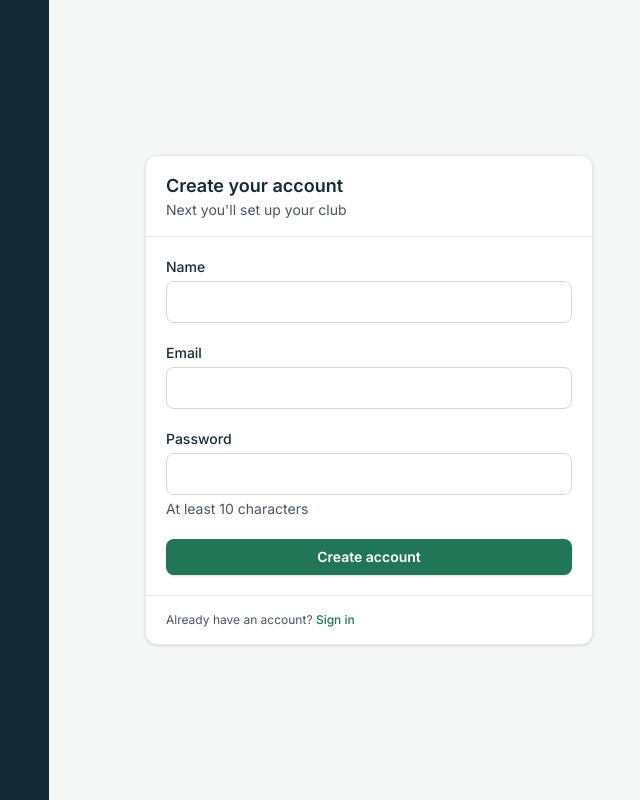
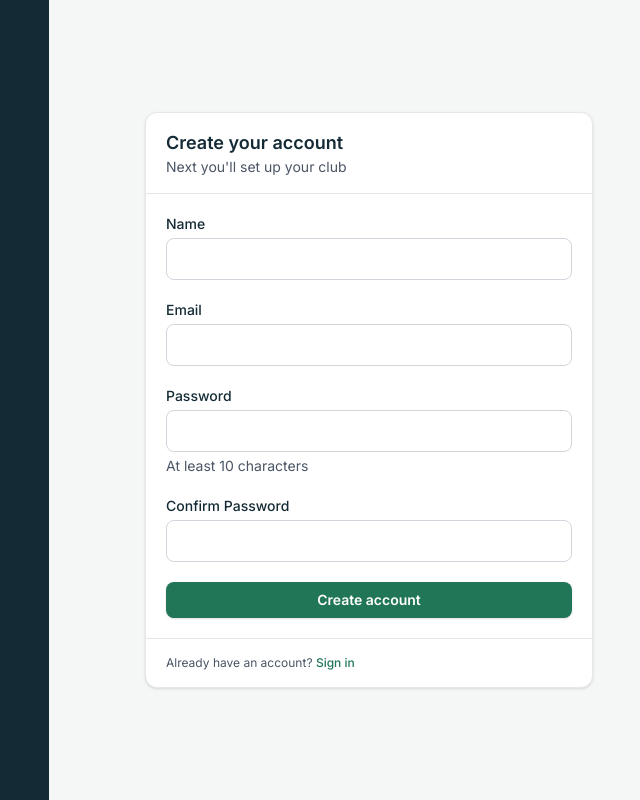
Before and after one commit to josephmabruk/Iclub-management-system, a Next.js app in the folder next-app/: page /register in a window 1280 px wide. Shown: the whole page, without its empty margins (591-1231 px from the left). Built offline with nearby package versions, Linux system fonts and the light colour scheme; no server answers.

Commit message:
feat: confirm password field with match validation

```diff
--- a/next-app/src/app/(auth)/_components/SignupForm.tsx
+++ b/next-app/src/app/(auth)/_components/SignupForm.tsx
@@ -6,21 +6,32 @@ import Input from "@/components/ui/Input";
 import { ROUTES } from "@/constants";
 import { getErrorMessage } from "@/lib/utils";
 import { useSignupMutation } from "@/store/api/authApi";
+import { useState } from "react";
 
 const SignupForm = () => {
   /**VARIABLES */
   const router = useRouter();
   const [signup, { isLoading, error }] = useSignupMutation();
+  const [confirmError, setConfirmError] = useState("");
 
   /**FUNCTIONS */
   const handleSubmit = async (event: React.FormEvent<HTMLFormElement>) => {
     event.preventDefault();
     const form = new FormData(event.currentTarget);
 
+    const password = String(form.get("password"));
+    const confirm = String(form.get("confirm"));
+
+    if (password !== confirm) {
+      setConfirmError("Passwords do not match");
+      return;
+    }
+    setConfirmError("");
+
     const result = await signup({
       name: String(form.get("name")),
       email: String(form.get("email")),
-      password: String(form.get("password")),
+      password: password,
     });
 
     if (!result.error) router.push(ROUTES.dashboard);
@@ -55,6 +66,17 @@ const SignupForm = () => {
         required
       />
 
+      <Input
+        id="signup-confirm"
+        error={confirmError}
+        name="confirm"
+        label="Confirm Password"
+        type="password"
+        autoComplete="new-password"
+        minLength={10}
+        required
+      />
+
       {error && (
         <p role="alert" className="text-sm text-red-600">
           {getErrorMessage(error)}
--- a/next-app/src/app/(auth)/layout.tsx
+++ b/next-app/src/app/(auth)/layout.tsx
@@ -1,7 +1,6 @@
 import Link from "next/link";
 import AppLogo from "@/components/shared/AppLogo";
 import { ROUTES } from "@/constants";
-
 
 /** Shared layout for ONLY login and signup: logo, the page's card, and a way back. */
 const AuthLayout = ({ children }: { children: React.ReactNode }) => {
--- a/next-app/src/app/api/_mock/db.ts
+++ b/next-app/src/app/api/_mock/db.ts
@@ -58,11 +58,11 @@ export const db: MockDb = (globalForMock.mockDb ??= {
 });
 
 /** Remove the password before sending a user to the browser. */
-const toPublicUser = ({ id, name, email, club}: StoredUser): User => ({
+const toPublicUser = ({ id, name, email, club }: StoredUser): User => ({
   id,
   name,
   email,
-  club
+  club,
 });
 
 /** Respond with the user and set the session cookie. The cookie is just the user id, which is fine for a mock only! */
```
